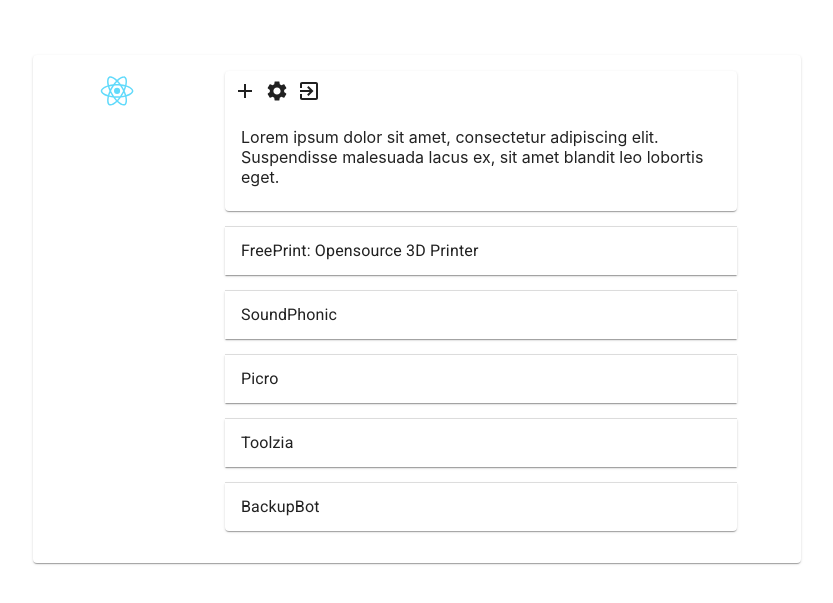
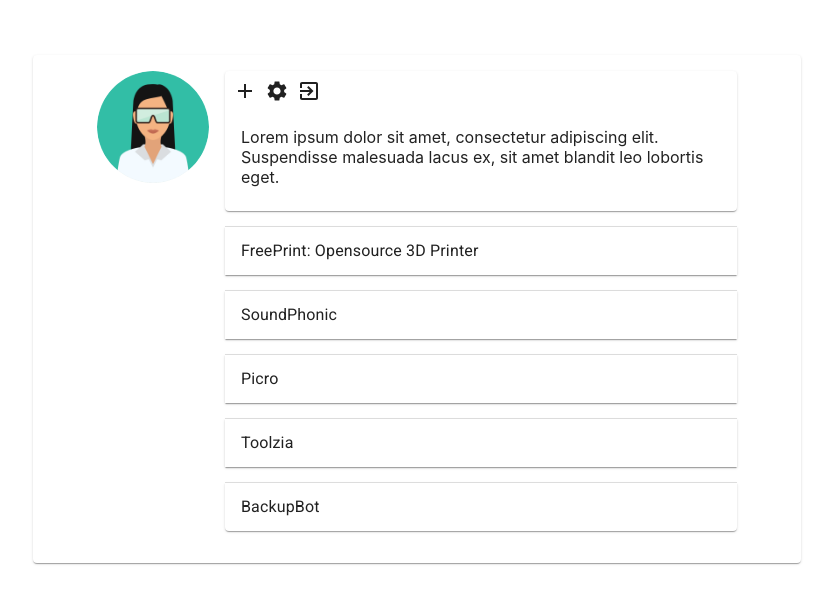
Before and after one commit to willyyhuang/covariance, a React (Create React App) app: page /#/ in a window 1280 px wide. Shown: the part 105-708 px from the top of the page, without its empty margins (223-1056 px from the left). Built offline with nearby package versions, Linux system fonts and the light colour scheme.

Commit message:
add avatar styling for larger icons

```diff
--- a/src/views/Overview/Overview.tsx
+++ b/src/views/Overview/Overview.tsx
@@ -11,19 +11,33 @@ import {
   Grid,
   Typography,
 } from '@material-ui/core'
+import {makeStyles} from '@material-ui/core/styles'
 import {Add, ExitToApp, Settings} from '@material-ui/icons'
-import ReactLogo from '../../images/react-logo.svg'
+import UserAvatar from '../../images/avatar.png'
 import projectList from '../../mock/projectList.json'
 
 const OverView = () => {
+  const useStyles = makeStyles((theme) => ({
+    root: {
+      display: 'flex',
+      '& > *': {
+        margin: theme.spacing(1),
+      },
+    },
+    large: {
+      width: theme.spacing(14),
+      height: theme.spacing(14),
+    },
+  }))
   const {projects} = projectList
+  const classes = useStyles()
 
   return (
     <Card style={{margin: '20vh 20vw 20vh 20vw'}}>
       <Grid container style={{margin: '16px 0px 16px 0px'}}>
         <Grid item xs={1} md={1} lg={1} />
         <Grid item xs={2} md={2} lg={2}>
-          <Avatar src={ReactLogo} />
+          <Avatar className={classes.large} src={UserAvatar} />
         </Grid>
         <Grid item xs={8} md={8} lg={8}>
           <Card>
```
